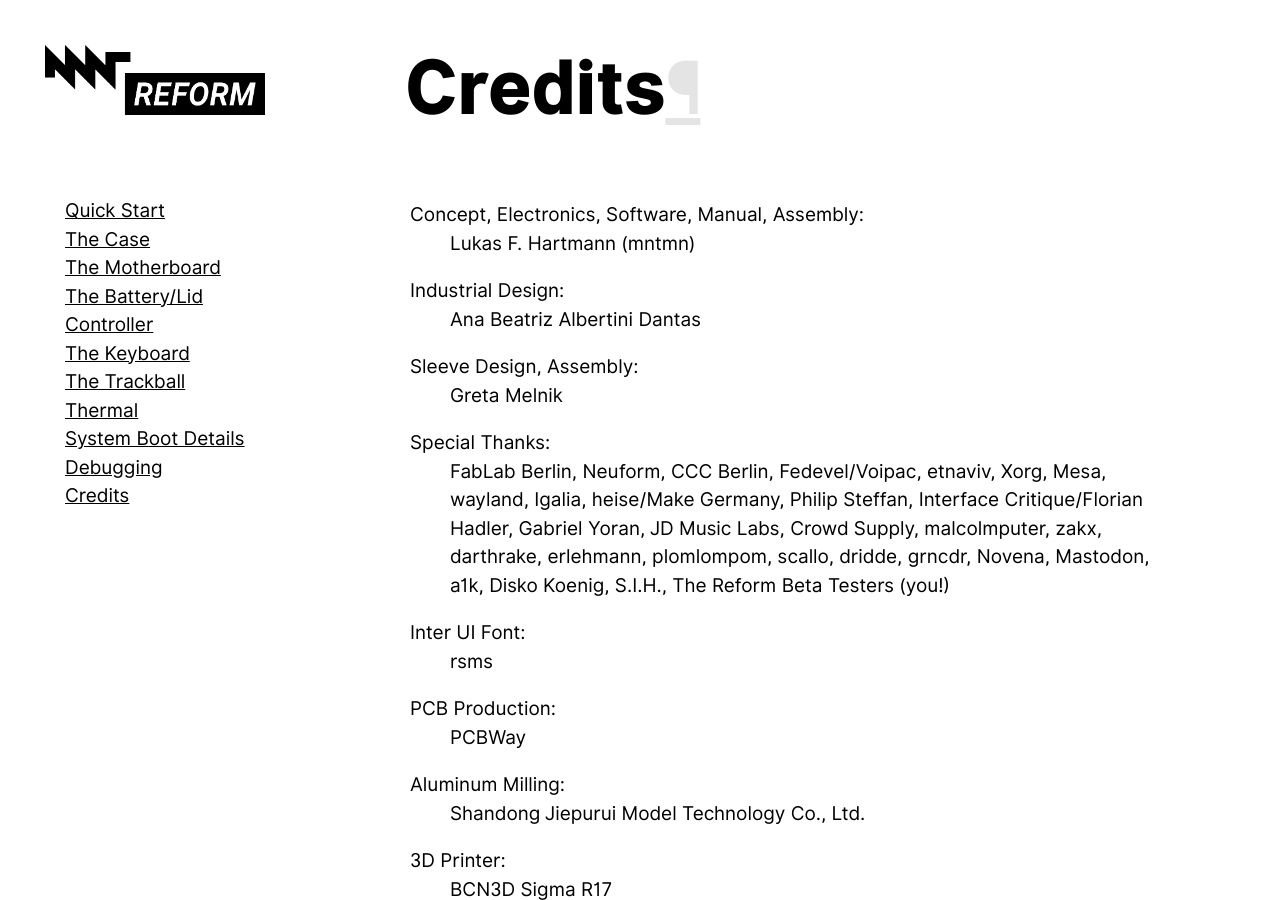
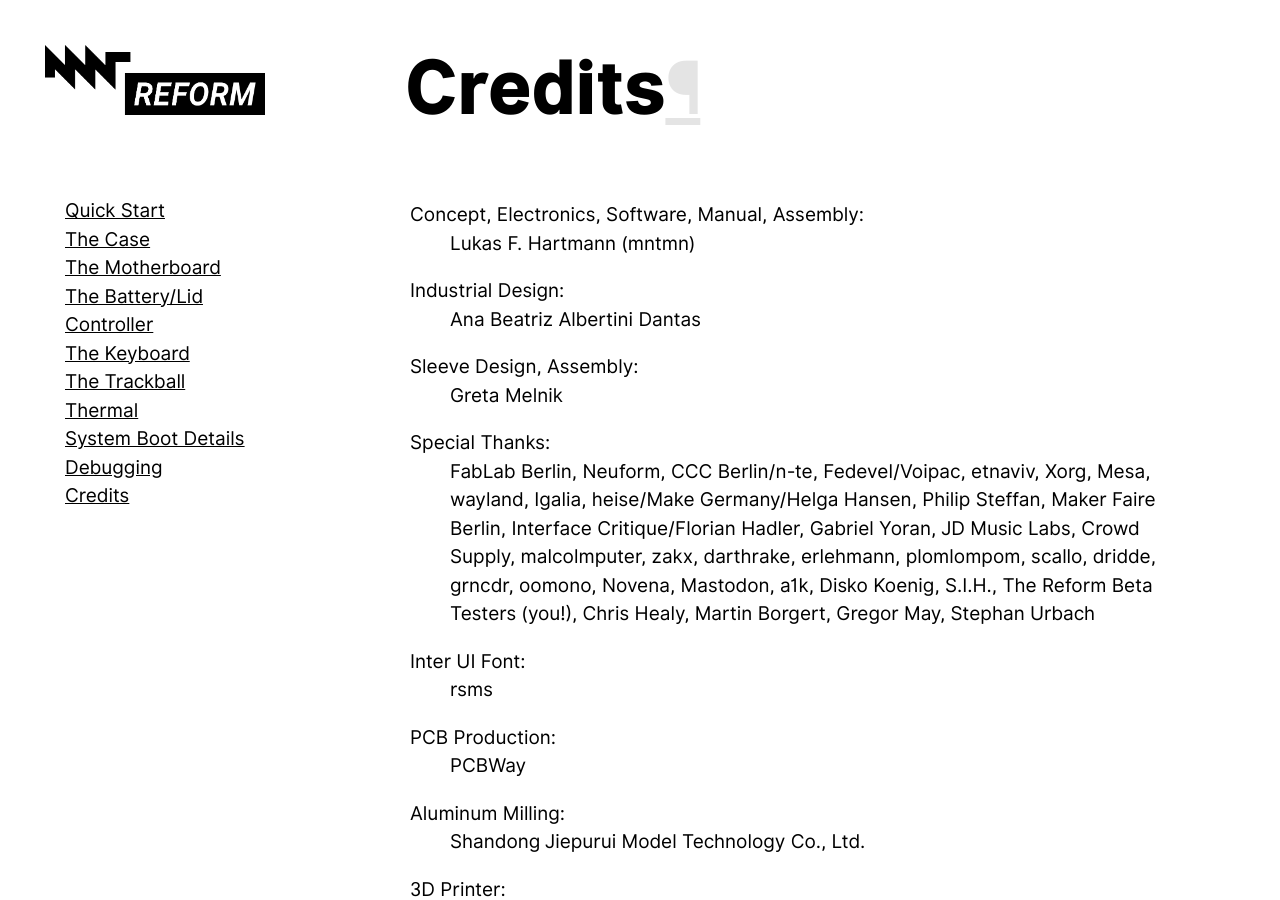
Before and after one commit to milestogo/reform, a Sphinx documentation site: the page built from handbook/source/credits/index.rst, in a window 1280 px wide and 900 px high. Built offline with Sphinx 7.4.7, drawn with Linux system fonts in a browser that asks for light colours.

Commit message:
update credits

```diff
--- a/handbook/source/credits/index.rst
+++ b/handbook/source/credits/index.rst
@@ -7,7 +7,7 @@
 
 :Sleeve Design, Assembly: Greta Melnik
 
-:Special Thanks: FabLab Berlin, Neuform, CCC Berlin, Fedevel/Voipac, etnaviv, Xorg, Mesa, wayland, Igalia, heise/Make Germany, Philip Steffan, Interface Critique/Florian Hadler, Gabriel Yoran, JD Music Labs, Crowd Supply, malcolmputer, zakx, darthrake, erlehmann, plomlompom, scallo, dridde, grncdr, Novena, Mastodon, a1k, Disko Koenig, S.I.H., The Reform Beta Testers (you!)
+:Special Thanks: FabLab Berlin, Neuform, CCC Berlin/n-te, Fedevel/Voipac, etnaviv, Xorg, Mesa, wayland, Igalia, heise/Make Germany/Helga Hansen, Philip Steffan, Maker Faire Berlin, Interface Critique/Florian Hadler, Gabriel Yoran, JD Music Labs, Crowd Supply, malcolmputer, zakx, darthrake, erlehmann, plomlompom, scallo, dridde, grncdr, oomono, Novena, Mastodon, a1k, Disko Koenig, S.I.H., The Reform Beta Testers (you!), Chris Healy, Martin Borgert, Gregor May, Stephan Urbach
 
 :Inter UI Font: rsms
 
```
